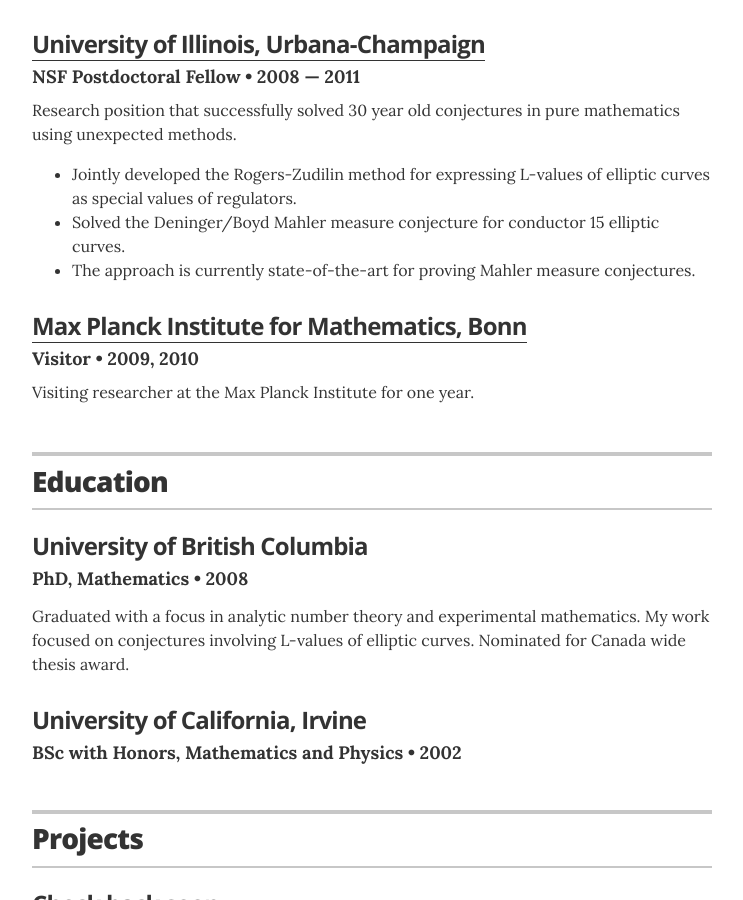
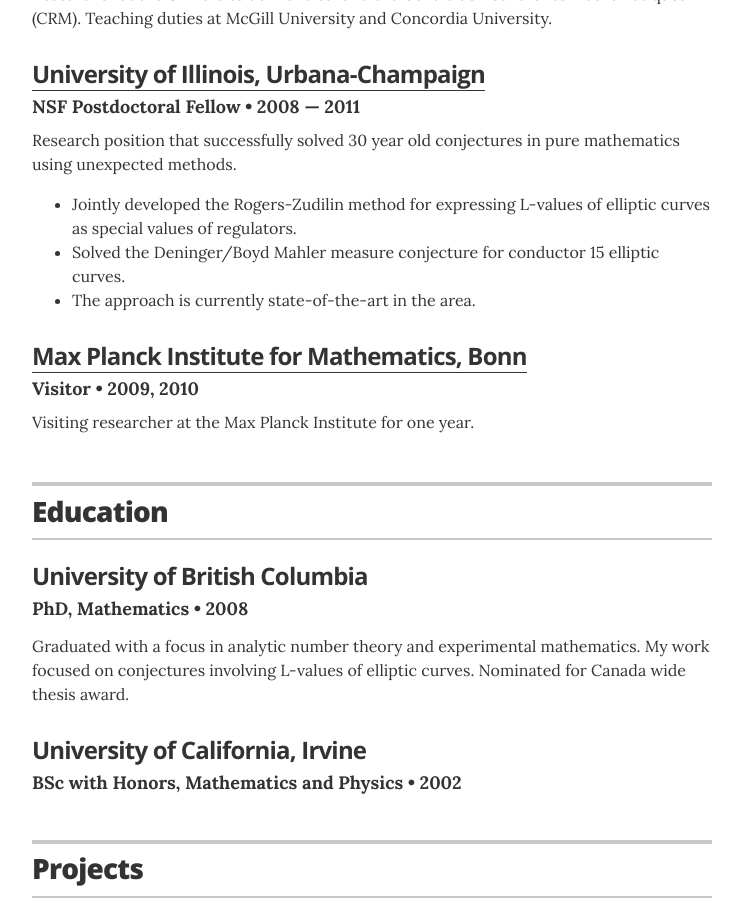
Before and after one commit to matrogers2/matrogers2.github.io, a Jekyll site: the page built from index.html, in a window 1280 px wide and 900 px high, scrolled down 1647 px. Shown: the whole window, without its empty margins (268-1011 px from the left). Built offline with Jekyll 4.4.1, drawn with Linux system fonts in a browser that asks for light colours; some of the changed text lies outside the part shown.

Commit message:
Modify html to add title change

```diff
--- a/_data/experience.yml
+++ b/_data/experience.yml
@@ -11,9 +11,9 @@
 - company: Via Science
   company_link: https://solvewithvia.com
   position: Deep Learning Principle
-  duration:  2017 &mdash; 2021
-    #  position: Data Scientist
-    #  duration: 2017 &mdash; 2018
+  duration:  2018 &mdash; 2021
+  position2: Data Scientist
+  duration2: 2017 &mdash; 2018
   summary: Numerous projects involving machine learning, data science, and time-series forecasting in the energy sector. <ul class="resume-item-list"><li>Implemented machine learning based data ingestion pipelines, in order to ingest heterogenous smart meter data into standarized schemas.</li><li>Fine-tuned and dockerized BERT based models for various NLP related tasks.</li><li>Contributed to federated learning, homeomorphic encryption, and differential privacy projects.</li><li>Prepared project proposals for clients.</li></ul>
 
 
@@ -42,7 +42,7 @@
   position: NSF Postdoctoral Fellow
   duration: 2008 &mdash; 2011
   summary: Research position that successfully solved 30 year old conjectures in pure mathematics using unexpected methods.
-    <ul class="resume-item-list"><li> Jointly developed the Rogers-Zudilin method for expressing L-values of elliptic curves as special values of regulators.</li><li>Solved the Deninger/Boyd Mahler measure conjecture for conductor 15 elliptic curves.</li><li>The approach is currently state-of-the-art for proving Mahler measure conjectures.</ul>
+    <ul class="resume-item-list"><li> Jointly developed the Rogers-Zudilin method for expressing L-values of elliptic curves as special values of regulators.</li><li>Solved the Deninger/Boyd Mahler measure conjecture for conductor 15 elliptic curves.</li><li>The approach is currently state-of-the-art in the area.</ul>
 
 - company: Max Planck Institute for Mathematics, Bonn
   company_link: https://www.mpim-bonn.mpg.de/
--- a/_layouts/resume.html
+++ b/_layouts/resume.html
@@ -60,6 +60,9 @@
         <div class="resume-item" itemscope itemprop="worksFor" itemtype="http://schema.org/Organization">
           <h3 class="resume-item-title" itemprop="name"><a href="{{job.company_link}}">{{ job.company }}</a></h3>
           <h4 class="resume-item-details" itemprop="description">{{ job.position }} &bull; {{ job.duration }}</h4>
+	  {% if job.position2 %}
+          <h4 class="resume-item-details" itemprop="description">{{ job.position2 }} &bull; {{ job.duration2 }}</h4>
+	  {% endif %}
           <p class="resume-item-copy">{{ job.summary }}</p>
         </div><!-- end of resume-item -->
         {% endfor %}
```
